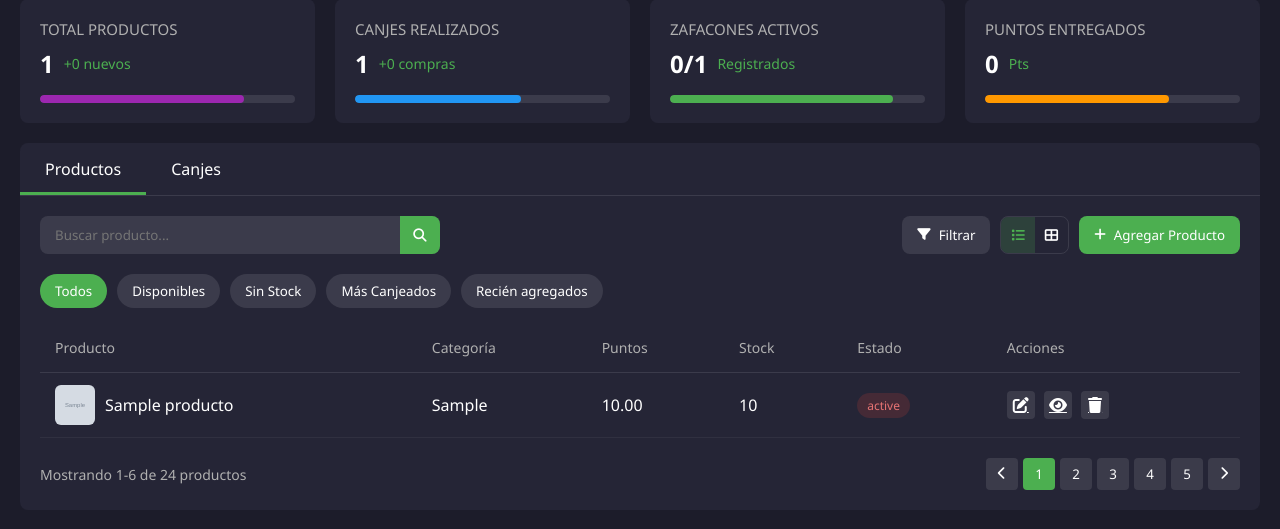
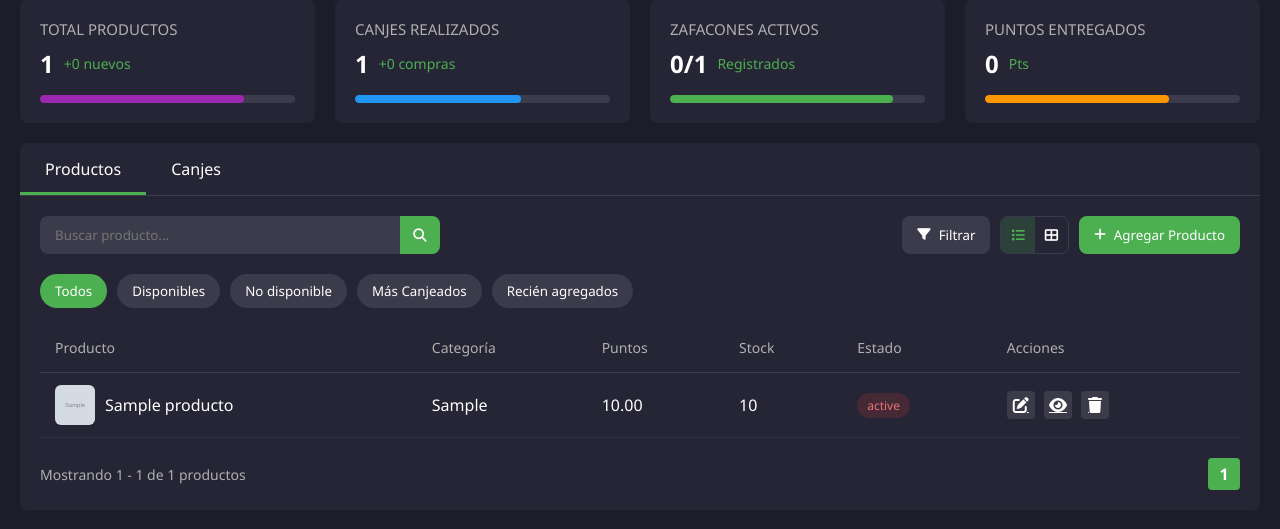
Before and after one commit to naten365/trashcicle-app, a PHP site: page /dashboard-products.php in a window 1280 px wide. Shown: the part 123-652 px from the top of the page. Run offline with PHP 8.4, Linux system fonts and the light colour scheme; the visitor is signed in with stand-in values (Sample User, id 1); tables that the repository leaves empty or names only in its code hold one stand-in row (values such as "Sample post"); grey boxes marked "Sample" are stand-in pictures.

Commit message:
Se agregan funcionalidades de flitrado en la base de datos

```diff
--- a/src/public/dashboard-products.php
+++ b/src/public/dashboard-products.php
@@ -82,10 +82,38 @@ function totalPuntosClientes(){
     $stmt->execute();
     $result = $stmt->fetch(PDO::FETCH_ASSOC);
     return isset($result['totalpuntos']) ? (int)$result['totalpuntos'] : 0;
+
+
 }
 
+// 1. Define cuántos productos mostrar por página
+$productosPorPagina = 6;
+
+// 2. Verifica si se recibió el número de página por GET, si no, empieza en 1
+$paginaActual = isset($_GET['pagina']) ? (int)$_GET['pagina'] : 1;
+
+// 3. Calcula el offset (desde qué producto empezar)
+$offset = ($paginaActual - 1) * $productosPorPagina;
+
+// 4. Obtiene el total de productos
+$sqlTotal = "SELECT COUNT(*) AS total FROM productos";
+$stmtTotal = $pdo->prepare($sqlTotal);
+$stmtTotal->execute();
+$totalProductos = $stmtTotal->fetch(PDO::FETCH_ASSOC)['total'];
+
+// 5. Calcula cuántas páginas necesitas
+$totalPaginas = ceil($totalProductos / $productosPorPagina);
+
+// 6. Obtiene los productos para la página actual
+$sql = "SELECT * FROM productos LIMIT :limit OFFSET :offset";
+$stmt = $pdo->prepare($sql);
+$stmt->bindValue(':limit', $productosPorPagina, PDO::PARAM_INT);
+$stmt->bindValue(':offset', $offset, PDO::PARAM_INT);
+$stmt->execute();
+$productos = $stmt->fetchAll(PDO::FETCH_ASSOC);
 
 ?>
+
 <!DOCTYPE html>
 <html lang="es">
 <head>
@@ -172,7 +200,7 @@ function totalPuntosClientes(){
                     <div class="tab-content active" id="productos-tab">
                         <div class="toolbar">
                             <div class="search-box">
-                                <input type="text" placeholder="Buscar producto...">
+                                <input type="text" id="buscarProducto" placeholder="Buscar producto...">
                                 <button><i class="fas fa-search"></i></button>
                             </div>
 
@@ -188,11 +216,11 @@ function totalPuntosClientes(){
 
 
                         <div class="filter-buttons">
-                            <button class="filter-btn active">Todos</button>
-                            <button class="filter-btn">Disponibles</button>
-                            <button class="filter-btn">Sin Stock</button>
-                            <button class="filter-btn">Más Canjeados</button>
-                            <button class="filter-btn">Recién agregados</button>
+                            <button class="filter-btn active" data-filtro="todos">Todos</button>
+                            <button class="filter-btn" data-filtro="disponibles">Disponibles</button>
+                            <button class="filter-btn" data-filtro="No-disponible">No disponible</button>
+                            <button class="filter-btn" data-filtro="mas-canjeados">Más Canjeados</button>
+                            <button class="filter-btn" data-filtro="recientes">Recién agregados</button>
                         </div>
 
                         <div class="table-container">
@@ -207,9 +235,22 @@ function totalPuntosClientes(){
                                         <th>Acciones</th>
                                     </tr>
                                 </thead>
-                                <tbody>
-                                    <?php foreach($productos as $producto): ?>
-                                        <tr>
+                                <tbody id="lista-productos">
+                                    <?php foreach($productos as $producto):
+                                        $estado = $producto['estado_producto'];
+                                        $badgeClass = ($estado == 'Disponible') ? 'badge-success' : 'badge-danger';
+
+                                        // Clases de estado para el filtro
+                                        $claseEstado = ($estado == 'Disponible') ? 'disponibles' : 'No-disponible';
+
+                                        // Clases para los filtros "Más Canjeados" y "Recién agregados"
+                                        $masCanjeados = ($producto['cantidad_stock'] <= 5) ? 'mas-canjeados' : '';
+                                        $reciente = (strtotime($producto['fecha_creacion']) >= strtotime('-7 days')) ? 'recientes' : '';
+
+                                        // Combinar clases
+                                        $clasesFila = "$claseEstado $masCanjeados $reciente";
+                                    ?>
+                                    <tr class="<?php echo $clasesFila; ?>">
                                         <td>
                                             <div style="display:flex; align-items:center; gap:10px;">
                                                 <img src="uploads/<?php echo htmlspecialchars($producto['imagen_producto']); ?>" alt="Producto" class="product-img" style="width:40px; height:40px;">
@@ -220,10 +261,6 @@ function totalPuntosClientes(){
                                         <td><?php echo number_format($producto['precio'], 2); ?></td>
                                         <td><?php echo (int)$producto['cantidad_stock']; ?></td>
                                         <td>
-                                                <?php
-                                                $estado = $producto['estado_producto'];
-                                                $badgeClass = ($estado == 'Disponible') ? 'badge-success' : 'badge-danger';
-                                                ?>
                                             <span class="status-badge <?php echo $badgeClass; ?>"><?php echo htmlspecialchars($estado); ?></span>
                                         </td>
                                         <td>
@@ -236,19 +273,25 @@ function totalPuntosClientes(){
                                 </tbody>
                             </table>
                         </div>
-
                         <div class="pagination">
                             <div class="page-info">
-                                Mostrando 1-6 de 24 productos
+                                Mostrando <?php echo $offset + 1; ?> -
+                                <?php echo min($offset + $productosPorPagina, $totalProductos); ?>
+                                de <?php echo $totalProductos; ?> productos
                             </div>
+
                             <div class="page-controls">
-                                <button class="page-btn"><i class="fas fa-chevron-left"></i></button>
-                                <button class="page-btn active">1</button>
-                                <button class="page-btn">2</button>
-                                <button class="page-btn">3</button>
-                                <button class="page-btn">4</button>
-                                <button class="page-btn">5</button>
-                                <button class="page-btn"><i class="fas fa-chevron-right"></i></button>
+                                <?php if($paginaActual > 1): ?>
+                                <a href="?pagina=<?php echo $paginaActual - 1; ?>" class="page-btn"><i class="fas fa-chevron-left"></i></a>
+                                <?php endif; ?>
+
+                                <?php for($i = 1; $i <= $totalPaginas; $i++): ?>
+                                <a href="?pagina=<?php echo $i; ?>" style="text-decoration: none; font-weight:600;" class="page-btn <?php echo ($i == $paginaActual) ? 'active' : ''; ?>"><?php echo $i; ?></a>
+                                <?php endfor; ?>
+
+                                <?php if($paginaActual < $totalPaginas): ?>
+                                <a href="?pagina=<?php echo $paginaActual + 1; ?>" style="text-decoration: none; font-weight:600;" class="page-btn"><i class="fas fa-chevron-right"></i></a>
+                                <?php endif; ?>
                             </div>
                         </div>
                     </div>
@@ -447,5 +490,74 @@ function totalPuntosClientes(){
             });
         });
     </script>
+    <script>
+        document.addEventListener('DOMContentLoaded', function () {
+            document.querySelectorAll('.page-btn').forEach(function (btn) {
+                btn.addEventListener('click', function (e) {
+                    e.preventDefault();
+                    const url = this.getAttribute('href');
+
+                    fetch(url)
+                        .then(response => response.text())
+                        .then(data => {
+                            // Extrae solo los productos y la nueva paginación
+                            const parser = new DOMParser();
+                            const htmlDoc = parser.parseFromString(data, 'text/html');
+
+                            const nuevosProductos = htmlDoc.querySelector('#lista-productos');
+                            const nuevoPaginado = htmlDoc.querySelector('#paginado');
+
+                            document.querySelector('#lista-productos').innerHTML = nuevosProductos.innerHTML;
+                            document.querySelector('#paginado').innerHTML = nuevoPaginado.innerHTML;
+
+                            // Reasigna los eventos a los nuevos botones
+                            document.querySelectorAll('.page-btn').forEach(function (btn) {
+                                btn.addEventListener('click', arguments.callee);
+                            });
+                        });
+                });
+            });
+        });
+    </script>
+    <script>
+        document.addEventListener("DOMContentLoaded", function () {
+            const inputBuscar = document.getElementById("buscarProducto");
+            const filas = document.querySelectorAll("#lista-productos tr");
+
+            inputBuscar.addEventListener("keyup", function () {
+                const filtro = inputBuscar.value.toLowerCase();
+
+                filas.forEach(fila => {
+                    const nombreProducto = fila.querySelector("td span").textContent.toLowerCase();
+                    fila.style.display = nombreProducto.includes(filtro) ? "" : "none";
+                });
+            });
+        });
+    </script>
+    <script>
+        document.addEventListener("DOMContentLoaded", function () {
+            const botonesFiltro = document.querySelectorAll(".filter-btn");
+            const filas = document.querySelectorAll("#lista-productos tr");
+
+            botonesFiltro.forEach(btn => {
+                btn.addEventListener("click", () => {
+                    // Activar botón
+                    botonesFiltro.forEach(b => b.classList.remove("active"));
+                    btn.classList.add("active");
+
+                    const filtro = btn.getAttribute("data-filtro");
+
+                    filas.forEach(fila => {
+                        if (filtro === "todos") {
+                            fila.style.display = "";
+                        } else {
+                            fila.style.display = fila.classList.contains(filtro) ? "" : "none";
+                        }
+                    });
+                });
+            });
+        });
+    </script>
+
 </body>
 </html>
--- a/src/public/editar-producto.php
+++ b/src/public/editar-producto.php
@@ -397,8 +397,7 @@ if (isset($_POST['actualizar'])) {
             <select id="estado" name="estado" required>
                 <option value="">Seleccionar estado</option>
                 <option value="Disponible" <?php if ($producto['estado_producto'] == 'Disponible') echo 'selected'; ?>>Disponible</option>
-                <option value="Agotado" <?php if ($producto['estado_producto'] == 'Agotado') echo 'selected'; ?>>Agotado</option>
-                <option value="Pendiente" <?php if ($producto['estado_producto'] == 'Pendiente') echo 'selected'; ?>>Pendiente</option>
+                <option value="No disponible" <?php if ($producto['estado_producto'] == 'No disponible') echo 'selected'; ?>>No disponible</option>
             </select>
             <div id="estadoError" class="error-message">⚠️ Seleccione un estado</div>
         </div>
```
Lines whose indentation alone changed are shown as unchanged.
